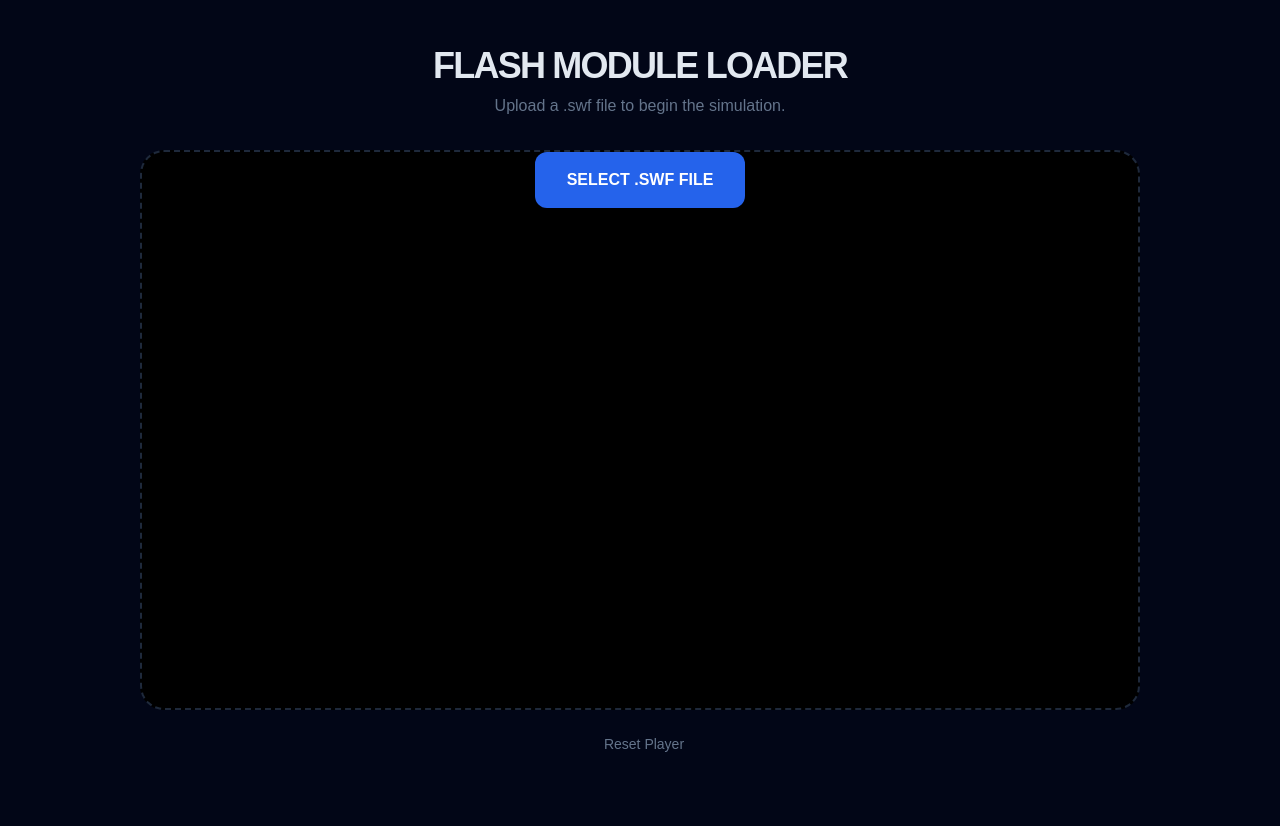
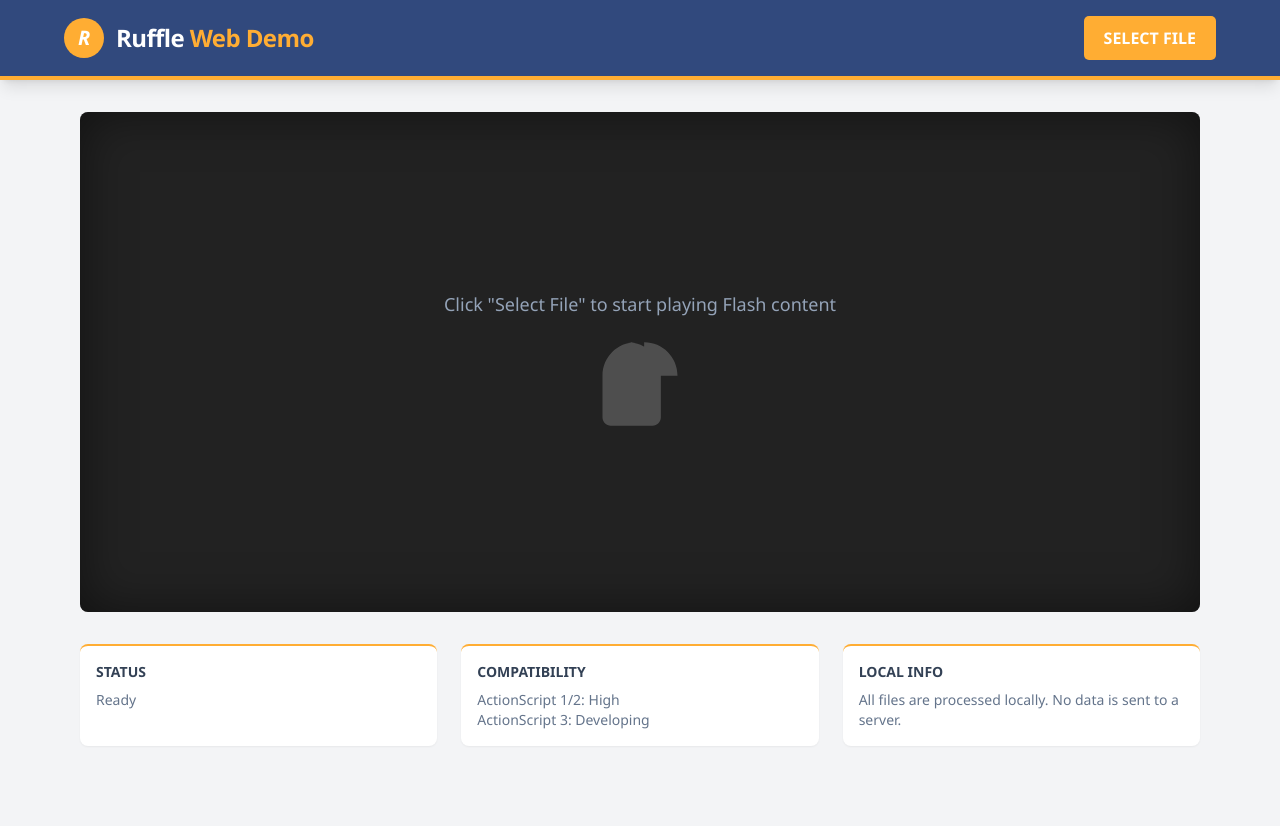
Before and after one commit to hazzatazza/ruffle, a website: page index.html in a window 1280 px wide. Before the commit the page ends 800 px from the top, so only its background shows below. Drawn offline with nearby package versions, Linux system fonts and the light colour scheme.

Commit message:
Update index.html

```diff
--- a/index.html
+++ b/index.html
@@ -3,42 +3,110 @@
 <head>
     <meta charset="UTF-8">
     <meta name="viewport" content="width=device-width, initial-scale=1.0">
-    <title>Algebra Research Tool</title>
+    <title>Ruffle Web Demo</title>
     <script src="https://cdn.tailwindcss.com"></script>
     <script src="ruffle.js"></script>
     <style>
-        body { background-color: #020617; color: white; min-height: 100vh; display: flex; flex-direction: column; align-items: center; justify-content: center; font-family: sans-serif; }
-        #player-container { width: 95%; max-width: 1000px; height: 70vh; background: #000; border: 2px dashed #1e293b; border-radius: 1.5rem; display: flex; items-center; justify-content: center; position: relative; overflow: hidden; }
-        ruffle-player { width: 100%; height: 100%; }
+        :root {
+            --ruffle-orange: #ffad33;
+            --ruffle-blue: #31497d;
+        }
+        body { background-color: #f3f4f6; color: #1f2937; font-family: 'Segoe UI', Tahoma, Geneva, Verdana, sans-serif; }
+
+        /* The signature Ruffle Header */
+        header { background-color: var(--ruffle-blue); border-bottom: 4px solid var(--ruffle-orange); }
+
+        /* The Player Area */
+        #player-container {
+            background-color: #222;
+            box-shadow: inset 0 0 50px rgba(0,0,0,0.5);
+            min-height: 500px;
+            border-radius: 8px;
+            overflow: hidden;
+            display: flex;
+            align-items: center;
+            justify-content: center;
+        }
+
+        /* Button Styling */
+        .ruffle-btn {
+            background-color: var(--ruffle-orange);
+            color: #fff;
+            padding: 10px 20px;
+            font-weight: bold;
+            border-radius: 5px;
+            cursor: pointer;
+            transition: transform 0.1s;
+        }
+        .ruffle-btn:hover { filter: brightness(1.1); }
+        .ruffle-btn:active { transform: scale(0.98); }
     </style>
 </head>
-<body class="p-4">
+<body class="min-h-screen">
 
-    <div class="text-center mb-8">
-        <h1 class="text-4xl font-black tracking-tighter uppercase text-slate-200">Flash Module Loader</h1>
-        <p class="text-slate-500 mt-2">Upload a .swf file to begin the simulation.</p>
-    </div>
-
-    <div id="player-container">
-        <div id="drop-zone" class="flex flex-col items-center">
-            <label class="bg-blue-600 hover:bg-blue-500 px-8 py-4 rounded-xl font-bold cursor-pointer transition-all shadow-lg">
-                SELECT .SWF FILE
+    <header class="p-4 shadow-lg mb-8">
+        <div class="max-w-6xl mx-auto flex justify-between items-center">
+            <div class="flex items-center gap-3">
+                <div class="w-10 h-10 bg-[#ffad33] rounded-full flex items-center justify-center font-bold text-white text-xl italic">R</div>
+                <h1 class="text-white text-2xl font-bold tracking-tight">Ruffle <span class="text-[#ffad33]">Web Demo</span></h1>
+            </div>
+            <label class="ruffle-btn">
+                SELECT FILE
                 <input type="file" id="file-input" accept=".swf" class="hidden">
             </label>
         </div>
-    </div>
+    </header>
 
-    <button onclick="location.reload()" class="mt-6 text-slate-500 hover:text-white text-sm font-medium">
-        <i class="fas fa-redo mr-2"></i> Reset Player
-    </button>
+    <main class="max-w-6xl mx-auto px-4">
+        <div id="player-container">
+            <div id="overlay-text" class="text-center">
+                <p class="text-slate-400 text-lg mb-4">Click "Select File" to start playing Flash content</p>
+                <div class="opacity-20 flex justify-center">
+                     <svg width="100" height="100" viewBox="0 0 24 24" fill="white"><path d="M13 2v8h8c0-4.42-3.58-8-8-8zM11 2c-4.42 0-8 3.58-8 8v10c0 1.1.9 2 2 2h10c1.1 0 2-.9 2-2V10c0-4.42-3.58-8-8-8z"/></svg>
+                </div>
+            </div>
+        </div>
+
+        <div class="mt-8 grid grid-cols-1 md:grid-cols-3 gap-6 text-sm text-slate-500 pb-20">
+            <div class="bg-white p-4 rounded-lg shadow-sm border-t-2 border-[#ffad33]">
+                <h3 class="font-bold text-slate-700 mb-2 uppercase">Status</h3>
+                <p id="status">Ready</p>
+            </div>
+            <div class="bg-white p-4 rounded-lg shadow-sm border-t-2 border-[#ffad33]">
+                <h3 class="font-bold text-slate-700 mb-2 uppercase">Compatibility</h3>
+                <p>ActionScript 1/2: High<br>ActionScript 3: Developing</p>
+            </div>
+            <div class="bg-white p-4 rounded-lg shadow-sm border-t-2 border-[#ffad33]">
+                <h3 class="font-bold text-slate-700 mb-2 uppercase">Local Info</h3>
+                <p>All files are processed locally. No data is sent to a server.</p>
+            </div>
+        </div>
+    </main>
 
     <script>
         const fileInput = document.getElementById('file-input');
         const container = document.getElementById('player-container');
+        const statusText = document.getElementById('status');
 
         fileInput.addEventListener('change', (e) => {
             const file = e.target.files[0];
             if (file) {
+                statusText.innerText = "Loading " + file.name + "...";
+
                 const reader = new FileReader();
                 reader.onload = (res) => {
-                    const ruffle
+                    const ruffle = window.RufflePlayer.newest();
+                    const player = ruffle.createPlayer();
+
+                    container.innerHTML = "";
+                    container.appendChild(player);
+
+                    player.load({ data: res.target.result });
+                    statusText.innerText = "Running: " + file.name;
+                };
+                reader.readAsArrayBuffer(file);
+            }
+        });
+    </script>
+</body>
+</html>
```
